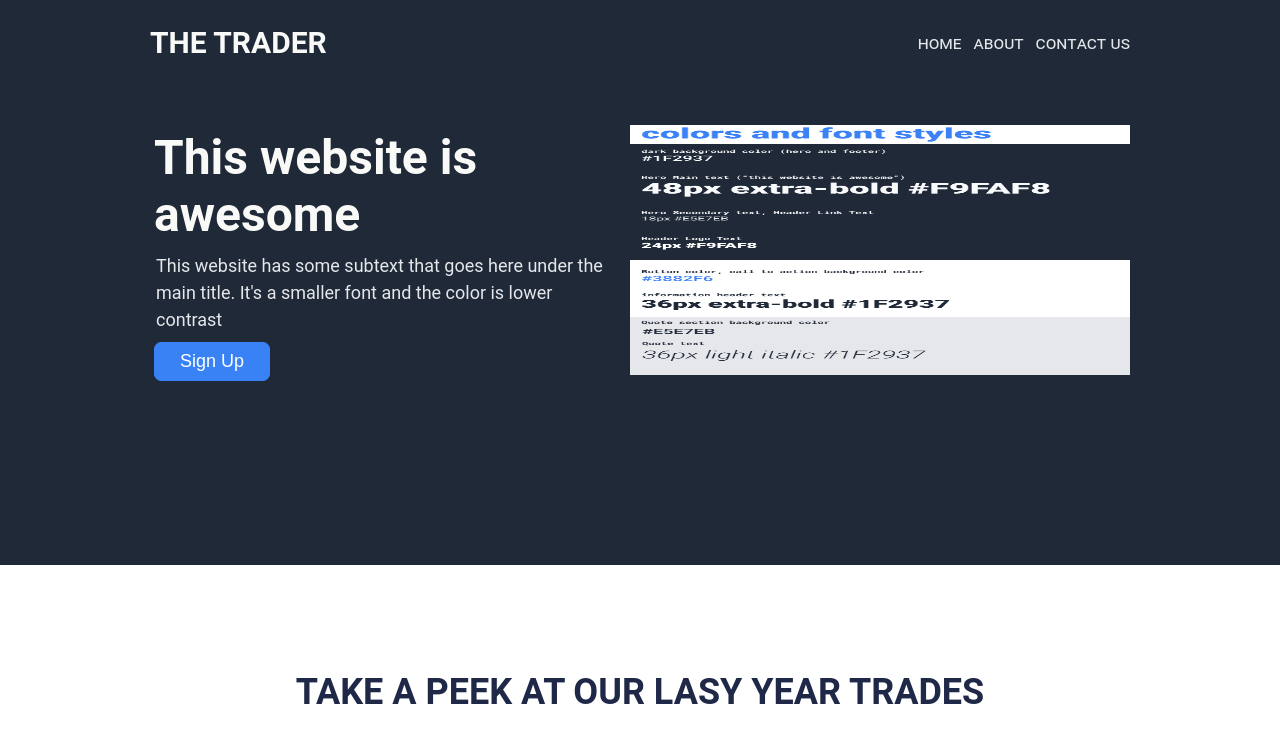
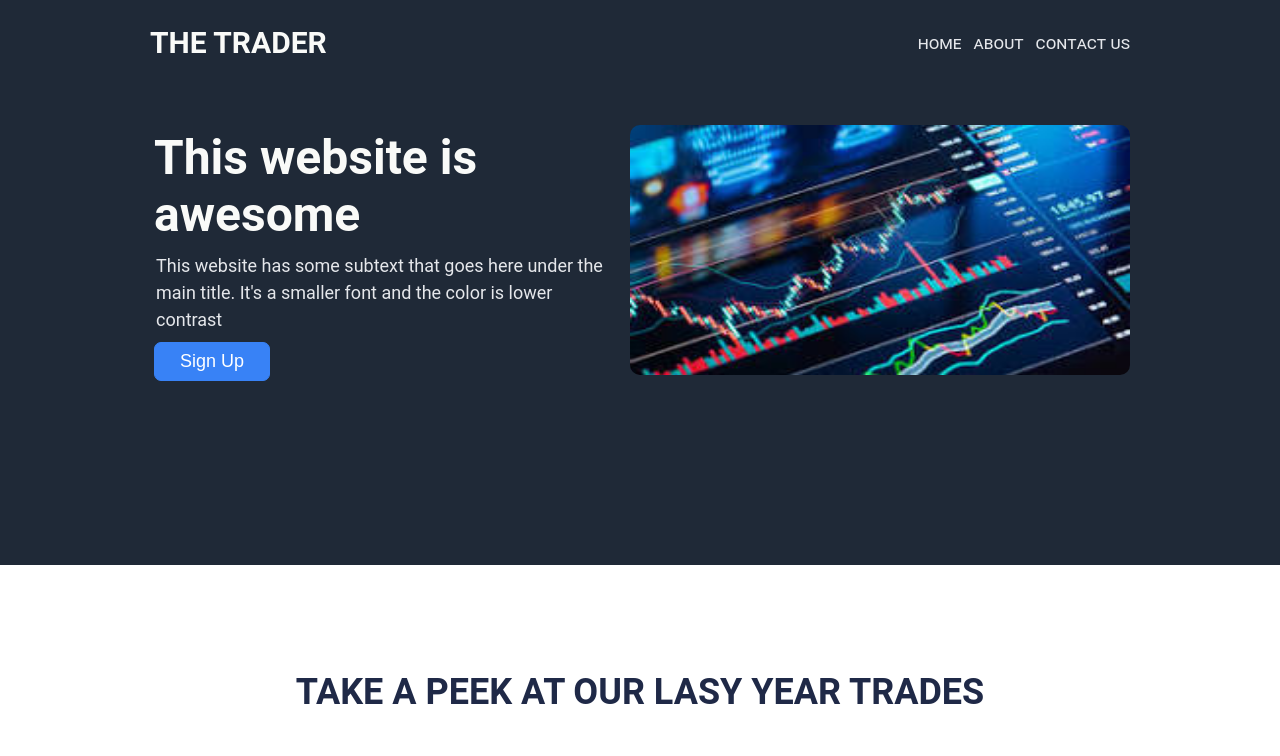
Before and after one commit to Chima-Peter/odin-landing-page, a plain HTML site: page index.html in a window 1280 px wide. Shown: the top 756 px of the page. Drawn offline with Linux system fonts and the light colour scheme.

Commit message:
Add new image and border-radius to it

```diff
--- a/css/style.css
+++ b/css/style.css
@@ -79,7 +79,8 @@ ul li {
 }
 img {
     width: 500px;
-    height: 250px
+    height: 250px;
+    border-radius: 10px;
 }
 
 
--- a/index.html
+++ b/index.html
@@ -30,7 +30,7 @@
                 <button>Sign Up</button>
             </div>
             <div class="img-container">
-                <img src="images/color-and-font.png" alt="colors and fonts used in this website">
+                <img src="images/chart.jpg" alt="colors and fonts used in this website">
             </div>
         </div>
     </div>
```
Also changed, not shown: images/chart.jpg (added).
